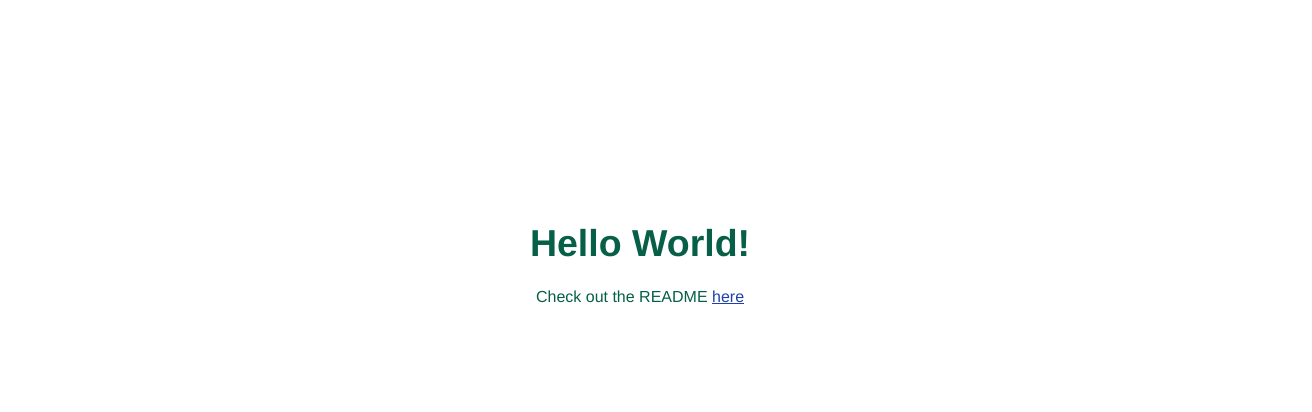
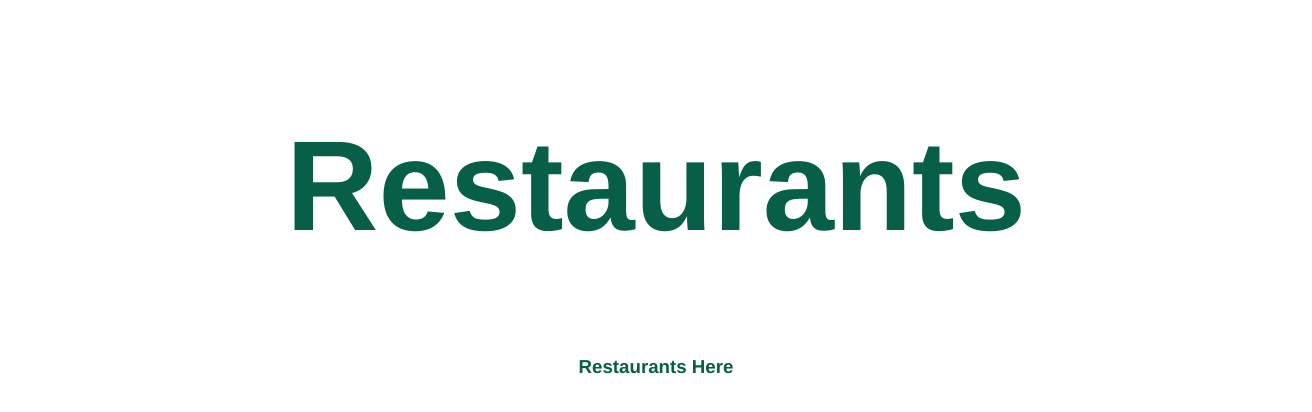
Before and after one commit to Wiegand92/outsidein-tdd, a React app: page / in a window 1280 px wide. Shown: the top 412 px of the page, 1312 px wide, since content can reach past the window. Built offline with nearby package versions, Linux system fonts and the light colour scheme.

Commit message:
add RestaurantList and RestaurantScreen, update styles

```diff
--- a/server.js
+++ b/server.js
@@ -15,8 +15,6 @@ app.use(express.json());
 
 app.use(express.static(__dirname + '/public'));
 
-console.log(process.env.API_KEY);
-
 // Start Server //
 app.listen(PORT, () => {
   console.log(`server started on port: ${PORT}`);
--- a/src/components/App.jsx
+++ b/src/components/App.jsx
@@ -1,12 +1,13 @@
 import React from 'react';
+// App Imports //
+import RestaurantScreen from './RestaurantScreen';
+import RestaurantList from './RestaurantList';
 
-const App = () => {
-  return (
-      <div className="app">
-        <h1>Hello World!</h1>
-        <p>Check out the README <a href='https://github.com/Wiegand92/RegexSite'>here</a></p>
-      </div>
-  );
-};
+const App = () => (
+  <div className="app">
+    <RestaurantScreen />
+    <RestaurantList />
+  </div>
+);
 
 export default App;
--- /dev/null
+++ b/src/components/RestaurantList.jsx
@@ -0,0 +1,9 @@
+import React from 'react';
+
+const RestaurantList = () => (
+  <div className="restaurant-list">
+    <h3>Restaurants Here</h3>
+  </div>
+);
+
+export default RestaurantList;
--- /dev/null
+++ b/src/components/RestaurantScreen.jsx
@@ -0,0 +1,9 @@
+import React from 'react';
+
+const RestaurantScreen = () => (
+  <div className="restaurant-screen">
+    <h2>Restaurants</h2>
+  </div>
+);
+
+export default RestaurantScreen;
--- a/src/styles/base/_base.scss
+++ b/src/styles/base/_base.scss
@@ -5,14 +5,11 @@ html, body {
 }
 
 html {
-  // Makes 1rem === 10px //
-  font-size: 62.5%;
   @apply h-screen w-screen;
 }
 
 body {
   font-family: Helvetica, Arial, sans-serif;
-  font-size: 1.6rem;
   @apply h-full w-full;
 }
 
--- a/src/styles/components/_app.scss
+++ b/src/styles/components/_app.scss
@@ -1,12 +1,8 @@
 .app{
-  @apply h-full w-full pt-80 align-middle justify-around text-green-800;
+  @apply text-center h-screen w-full p-4 text-green-800;
 
-  h1{
-    @apply text-center text-6xl ;
-  }
-  p{
-    @apply text-center;
-  }
+  h2{ @apply text-9xl; }
+
   a{
     @apply text-blue-800;
   }
--- a/tailwind.config.js
+++ b/tailwind.config.js
@@ -1,9 +1,7 @@
 module.exports = {
   purge: {
     enabled: true,
-    content: [
-      './src/styles/components/_app.css'
-    ]
+    content: ['./src/styles/**'],
   },
   darkMode: false, // or 'media' or 'class'
   theme: {
@@ -13,4 +11,4 @@ module.exports = {
     extend: {},
   },
   plugins: [],
-}
+};
```
